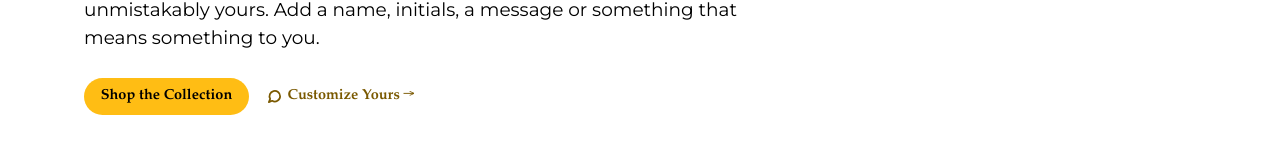
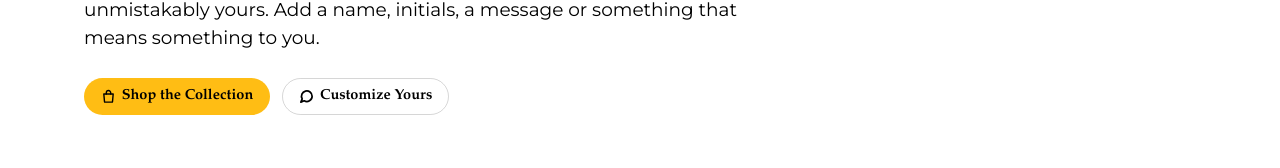
Before and after one commit to amr9/The-Name, a React (Vite) app: page /shop in a window 1280 px wide. Shown: the part 292-460 px from the top of the page. Built offline with nearby package versions, Linux system fonts and the light colour scheme; no server answers; a web font is replaced by a local one.

Commit message:
change every button to have shop icon change shop buton text style

```diff
--- /dev/null
+++ b/src/components/ShopIcon.jsx
@@ -0,0 +1,13 @@
+// Single source for the shop glyph — a shopping bag, used as the leading mark
+// on every button that sends the visitor to the store (Home's personal-gifts
+// CTA, the store hero, the Kids shop links). Drawn to match WhatsAppIcon:
+// 24×24, stroked in `currentColor`, so it inherits each button variant's
+// color. Never redefine this SVG inline elsewhere; import it here instead.
+export default function ShopIcon({ size = 15 }) {
+  return (
+    <svg width={size} height={size} viewBox="0 0 24 24" fill="none" stroke="currentColor" strokeWidth="2.25" strokeLinecap="round" strokeLinejoin="round" style={{ flex: 'none' }}>
+      <path d="M4.5 8h15l-1.1 12.1a1 1 0 0 1-1 .9H6.6a1 1 0 0 1-1-.9L4.5 8z" />
+      <path d="M8.5 8V6a3.5 3.5 0 0 1 7 0v2" />
+    </svg>
+  );
+}
--- a/src/i18n/translations/ar.js
+++ b/src/i18n/translations/ar.js
@@ -177,7 +177,7 @@ export default {
     title: 'اجعلها شخصية',
     body: 'اكتشف قطعًا مصمّمة بعناية من علامات نحبّها — ثم اجعلها لك بلا لبس. أضف اسمًا أو أحرفًا أولى أو رسالة أو أي شيء يعني لك شيئًا.',
     openShop: 'تسوّق المجموعة',
-    askPersonal: 'خصّص قطعتك ←',
+    askPersonal: 'خصّص قطعتك',
     filters: { all: 'الكل', drinkware: 'قوارير وأكواب', tech: 'تقنية', desk: 'مكتب', travel: 'سفر', giftSets: 'أطقم هدايا' },
     viewList: 'قائمة',
     viewCards: 'بطاقات',
--- a/src/i18n/translations/en.js
+++ b/src/i18n/translations/en.js
@@ -616,7 +616,7 @@ export default {
     title: 'Make It Personal',
     body: 'Discover design-led objects from brands we love — then make them unmistakably yours. Add a name, initials, a message or something that means something to you.',
     openShop: 'Shop the Collection',
-    askPersonal: 'Customize Yours →',
+    askPersonal: 'Customize Yours',
     filters: { all: 'All', drinkware: 'Drinkware', tech: 'Tech', desk: 'Desk', travel: 'Travel', giftSets: 'Gift sets' },
     viewList: 'List',
     viewCards: 'Cards',
--- a/src/i18n/translations/es.js
+++ b/src/i18n/translations/es.js
@@ -177,7 +177,7 @@ export default {
     title: 'Hazlo personal',
     body: 'Descubre objetos de diseño de marcas que nos encantan — y luego hazlos inconfundiblemente tuyos. Añade un nombre, unas iniciales, un mensaje o algo que signifique algo para ti.',
     openShop: 'Ver la colección',
-    askPersonal: 'Personaliza el tuyo →',
+    askPersonal: 'Personaliza el tuyo',
     filters: { all: 'Todo', drinkware: 'Botellas y tazas', tech: 'Tecnología', desk: 'Escritorio', travel: 'Viaje', giftSets: 'Sets de regalo' },
     viewList: 'Lista',
     viewCards: 'Tarjetas',
--- a/src/i18n/translations/fr.js
+++ b/src/i18n/translations/fr.js
@@ -177,7 +177,7 @@ export default {
     title: 'Rendez-le personnel',
     body: "Découvrez des objets design de marques que nous aimons — puis faites-en des pièces qui n'appartiennent qu'à vous. Ajoutez un nom, des initiales, un message ou ce qui compte pour vous.",
     openShop: 'Découvrir la collection',
-    askPersonal: 'Personnalisez la vôtre →',
+    askPersonal: 'Personnalisez la vôtre',
     filters: { all: 'Tout', drinkware: 'Gourdes & tasses', tech: 'Tech', desk: 'Bureau', travel: 'Voyage', giftSets: 'Coffrets' },
     viewList: 'Liste',
     viewCards: 'Cartes',
--- a/src/pages/About/About.css
+++ b/src/pages/About/About.css
@@ -73,10 +73,6 @@
 }
 .about-chapter:nth-child(even) .about-chapter-media {
   order: -1;
-}
-.about-chapter-copy {
-  padding-inline-start: clamp(16px, 2vw, 24px);
-  border-inline-start: 2px solid var(--color-accent);
 }
 .about-chapter-headline {
   font-size: clamp(26px, 3vw, 38px);
--- a/src/pages/Home/Home.jsx
+++ b/src/pages/Home/Home.jsx
@@ -6,6 +6,7 @@ import ImagePlaceholder from '../../components/ImagePlaceholder.jsx';
 import Logo from '../../components/Logo.jsx';
 import LogoMarquee from '../../components/LogoMarquee/LogoMarquee.jsx';
 import ProcessSteps from '../../components/ProcessSteps/ProcessSteps.jsx';
+import ShopIcon from '../../components/ShopIcon.jsx';
 import { brands } from '../../data/brands.js';
 import { media } from '../../data/media.js';
 import { useLanguage } from '../../i18n/LanguageContext.jsx';
@@ -99,6 +100,7 @@ export default function Home() {
                       ))}
                     </div>
                     <Link to={s.to} className="btn btn-secondary home-service-cta">
+                      {s.to === '/shop' && <ShopIcon />}
                       {info.cta}
                     </Link>
                   </div>
--- a/src/pages/Kids/Kids.jsx
+++ b/src/pages/Kids/Kids.jsx
@@ -3,6 +3,7 @@ import Bubbles from '../../components/Bubbles/Bubbles.jsx';
 import Carousel from '../../components/Carousel.jsx';
 import ImagePlaceholder from '../../components/ImagePlaceholder.jsx';
 import VideoPlaceholder from '../../components/VideoPlaceholder/VideoPlaceholder.jsx';
+import ShopIcon from '../../components/ShopIcon.jsx';
 import WhatsAppButton from '../../components/WhatsAppButton.jsx';
 import { kidsIcons } from '../../components/Bubbles/icons.jsx';
 import { media } from '../../data/media.js';
@@ -30,7 +31,7 @@ export default function Kids() {
           <h1 className="page-title kids-hero-title">{k.title}</h1>
           <p className="kids-hero-lede">{k.lede}</p>
           <div className="kids-hero-actions">
-            <Link to="/shop" className="btn btn-primary">{k.ctaShop}</Link>
+            <Link to="/shop" className="btn btn-primary"><ShopIcon />{k.ctaShop}</Link>
             <WhatsAppButton className="btn btn-secondary">{k.ctaAsk}</WhatsAppButton>
           </div>
         </div>
@@ -138,7 +139,7 @@ export default function Kids() {
         <h2 className="kids-section-title">{k.cta.heading}</h2>
         <p className="kids-section-lede">{k.cta.body}</p>
         <div className="kids-hero-actions">
-          <Link to="/shop" className="btn btn-primary">{k.cta.shop}</Link>
+          <Link to="/shop" className="btn btn-primary"><ShopIcon />{k.cta.shop}</Link>
           <WhatsAppButton className="btn btn-secondary">{k.cta.whatsapp}</WhatsAppButton>
         </div>
       </section>
--- a/src/pages/Shop/Shop.jsx
+++ b/src/pages/Shop/Shop.jsx
@@ -1,5 +1,6 @@
 import { useState } from 'react';
 import ImagePlaceholder from '../../components/ImagePlaceholder.jsx';
+import ShopIcon from '../../components/ShopIcon.jsx';
 import WhatsAppButton from '../../components/WhatsAppButton.jsx';
 import Carousel from '../../components/Carousel.jsx';
 import OverlayCard, { OverlayCardArrow } from '../../components/OverlayCard/OverlayCard.jsx';
@@ -29,8 +30,8 @@ export default function Shop() {
           <h1 className="page-title shop-hero-title">{t.shop.title}</h1>
           <p className="shop-hero-body">{t.shop.body}</p>
           <div className="shop-hero-actions">
-            <a className="btn btn-primary" href={site.shopUrl} target="_blank" rel="noopener noreferrer">{t.shop.openShop}</a>
-            <WhatsAppButton className="btn btn-ghost">{t.shop.askPersonal}</WhatsAppButton>
+            <a className="btn btn-primary" href={site.shopUrl} target="_blank" rel="noopener noreferrer"><ShopIcon />{t.shop.openShop}</a>
+            <WhatsAppButton className="btn btn-secondary">{t.shop.askPersonal}</WhatsAppButton>
           </div>
         </div>
       </section>
```
Also changed, not shown: 1 other file (tests, documents, lock files or other folders).
